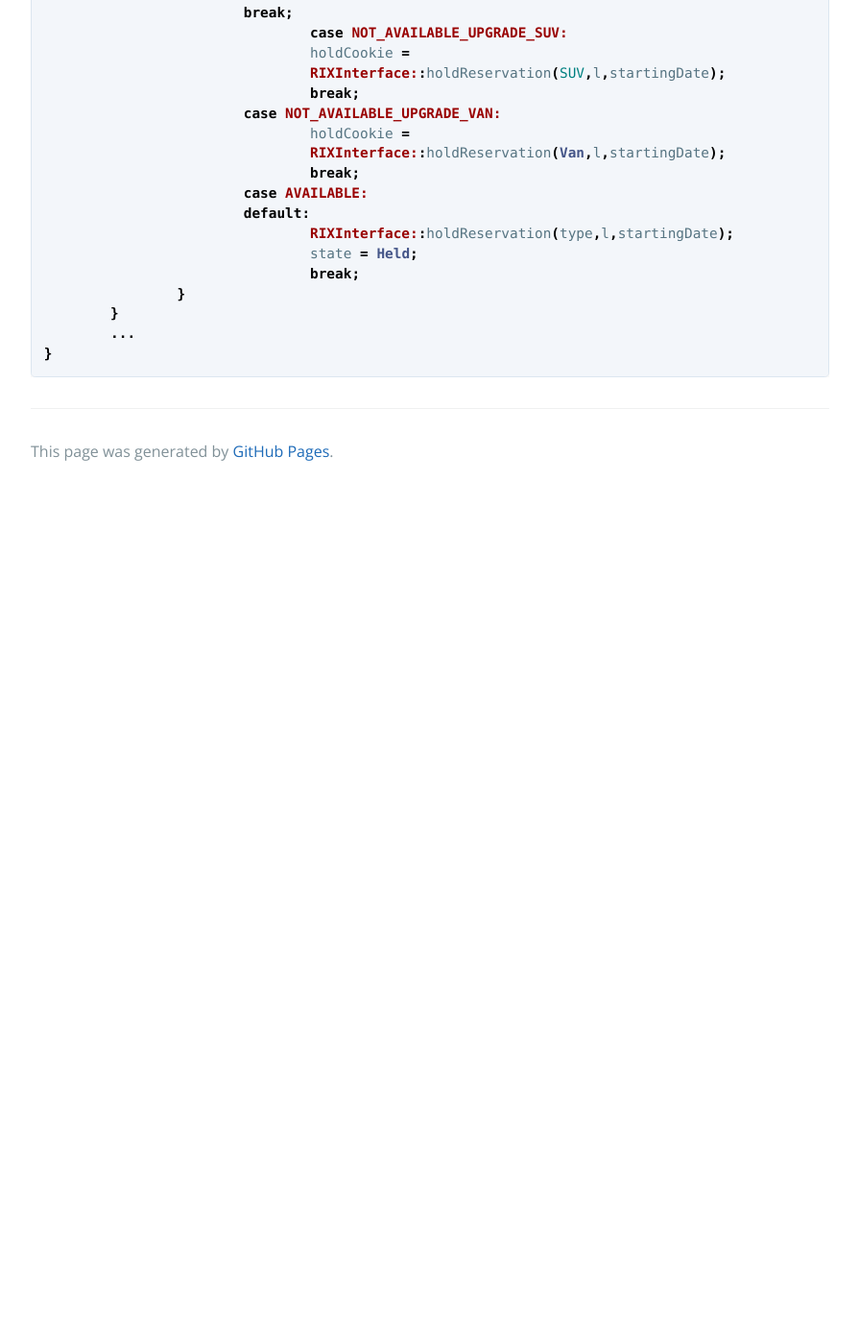
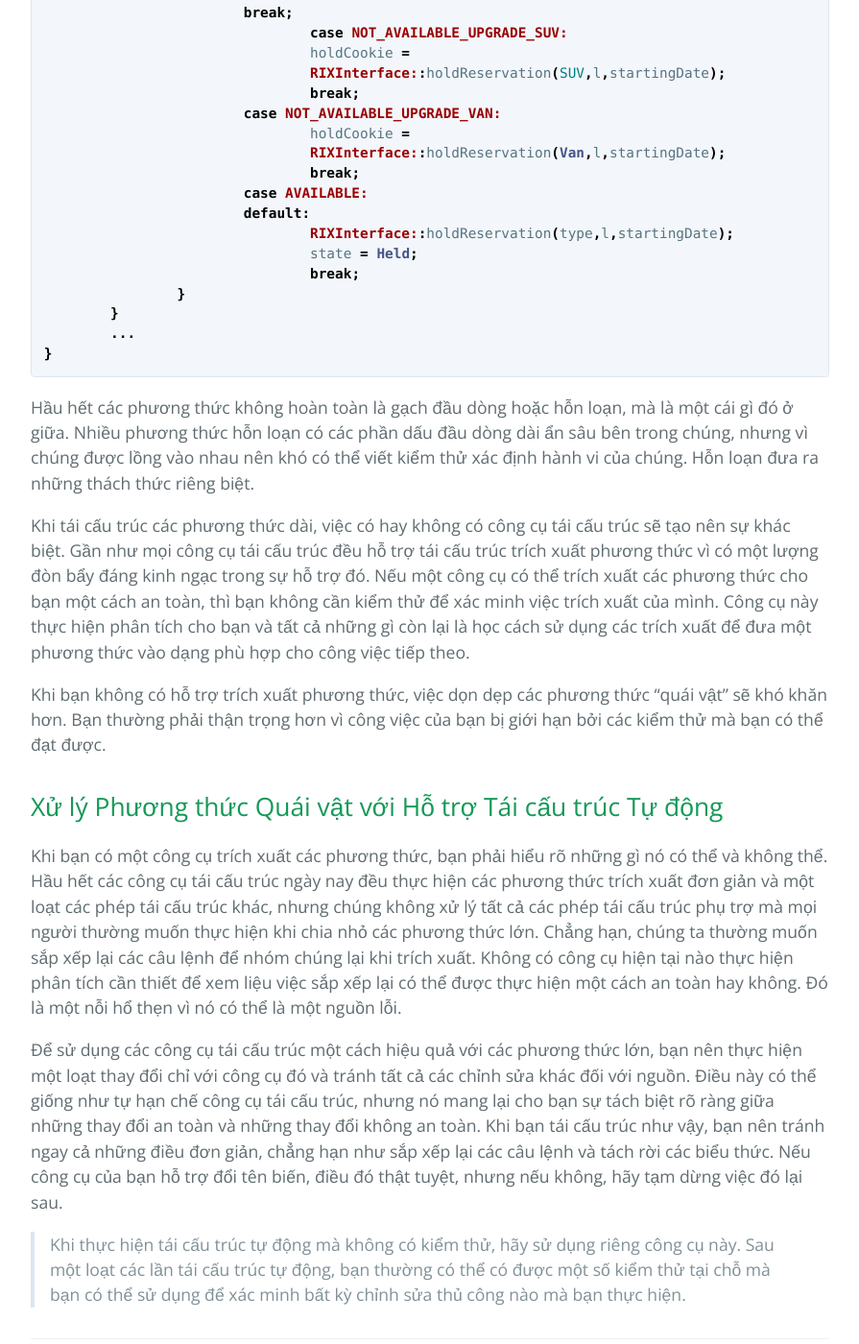
Before and after one commit to HaiBV/haibv.github.io, a Jekyll site: the page built from working-effectively-with-legacy-code/chapter-22-i-need-to-change-a-monster-method-and-i-cant-write-tests-for-it.md, in a window 1280 px wide and 1400 px high, scrolled down 4745 px. Shown: the whole window at 96% size, without its empty margins (192-1087 px from the left). Built offline with Jekyll 4.4.1, drawn with Linux system fonts in a browser that asks for light colours; our own code applies the rules of GitHub Pages for plain Markdown files; before the commit the page ends 5259 px from its top, so only the background shows below that.

Commit message:
Book - Working Efectively with Legacy Code - P2 - C22

````diff
--- a/working-effectively-with-legacy-code/chapter-22-i-need-to-change-a-monster-method-and-i-cant-write-tests-for-it.md
+++ b/working-effectively-with-legacy-code/chapter-22-i-need-to-change-a-monster-method-and-i-cant-write-tests-for-it.md
@@ -177,3 +177,17 @@ state(Initial), tempTotal(0)
 	...
 }
 ```
+
+Hầu hết các phương thức không hoàn toàn là gạch đầu dòng hoặc hỗn loạn, mà là một cái gì đó ở giữa. Nhiều phương thức hỗn loạn có các phần dấu đầu dòng dài ẩn sâu bên trong chúng, nhưng vì chúng được lồng vào nhau nên khó có thể viết kiểm thử xác định hành vi của chúng. Hỗn loạn đưa ra những thách thức riêng biệt.
+
+Khi tái cấu trúc các phương thức dài, việc có hay không có công cụ tái cấu trúc sẽ tạo nên sự khác biệt. Gần như mọi công cụ tái cấu trúc đều hỗ trợ tái cấu trúc trích xuất phương thức vì có một lượng đòn bẩy đáng kinh ngạc trong sự hỗ trợ đó. Nếu một công cụ có thể trích xuất các phương thức cho bạn một cách an toàn, thì bạn không cần kiểm thử để xác minh việc trích xuất của mình. Công cụ này thực hiện phân tích cho bạn và tất cả những gì còn lại là học cách sử dụng các trích xuất để đưa một phương thức vào dạng phù hợp cho công việc tiếp theo.
+
+Khi bạn không có hỗ trợ trích xuất phương thức, việc dọn dẹp các phương thức "quái vật" sẽ khó khăn hơn. Bạn thường phải thận trọng hơn vì công việc của bạn bị giới hạn bởi các kiểm thử mà bạn có thể đạt được.
+
+## Xử lý Phương thức Quái vật với Hỗ trợ Tái cấu trúc Tự động
+
+Khi bạn có một công cụ trích xuất các phương thức, bạn phải hiểu rõ những gì nó có thể và không thể. Hầu hết các công cụ tái cấu trúc ngày nay đều thực hiện các phương thức trích xuất đơn giản và một loạt các phép tái cấu trúc khác, nhưng chúng không xử lý tất cả các phép tái cấu trúc phụ trợ mà mọi người thường muốn thực hiện khi chia nhỏ các phương thức lớn. Chẳng hạn, chúng ta thường muốn sắp xếp lại các câu lệnh để nhóm chúng lại khi trích xuất. Không có công cụ hiện tại nào thực hiện phân tích cần thiết để xem liệu việc sắp xếp lại có thể được thực hiện một cách an toàn hay không. Đó là một nỗi hổ thẹn vì nó có thể là một nguồn lỗi.
+
+Để sử dụng các công cụ tái cấu trúc một cách hiệu quả với các phương thức lớn, bạn nên thực hiện một loạt thay đổi chỉ với công cụ đó và tránh tất cả các chỉnh sửa khác đối với nguồn. Điều này có thể giống như tự hạn chế công cụ tái cấu trúc, nhưng nó mang lại cho bạn sự tách biệt rõ ràng giữa những thay đổi an toàn và những thay đổi không an toàn. Khi bạn tái cấu trúc như vậy, bạn nên tránh ngay cả những điều đơn giản, chẳng hạn như sắp xếp lại các câu lệnh và tách rời các biểu thức. Nếu công cụ của bạn hỗ trợ đổi tên biến, điều đó thật tuyệt, nhưng nếu không, hãy tạm dừng việc đó lại sau.
+
+> Khi thực hiện tái cấu trúc tự động mà không có kiểm thử, hãy sử dụng riêng công cụ này. Sau một loạt các lần tái cấu trúc tự động, bạn thường có thể có được một số kiểm thử tại chỗ mà bạn có thể sử dụng để xác minh bất kỳ chỉnh sửa thủ công nào mà bạn thực hiện.
````
